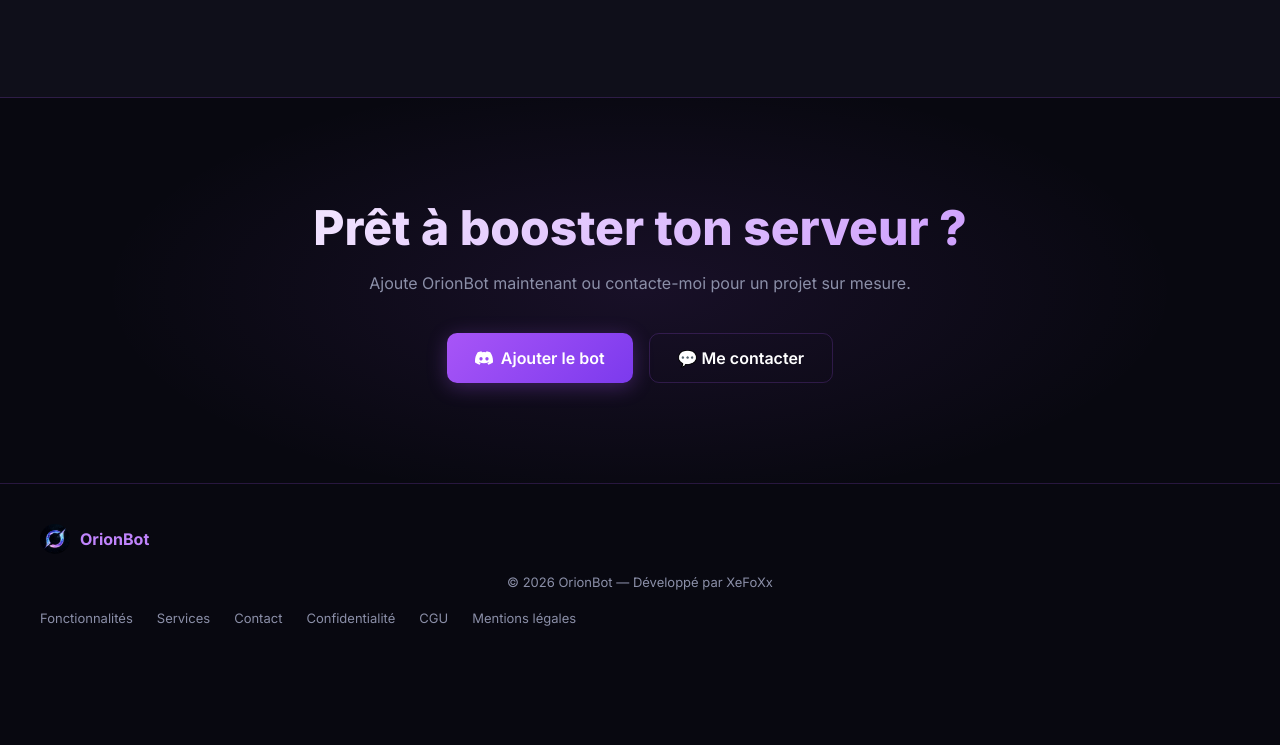
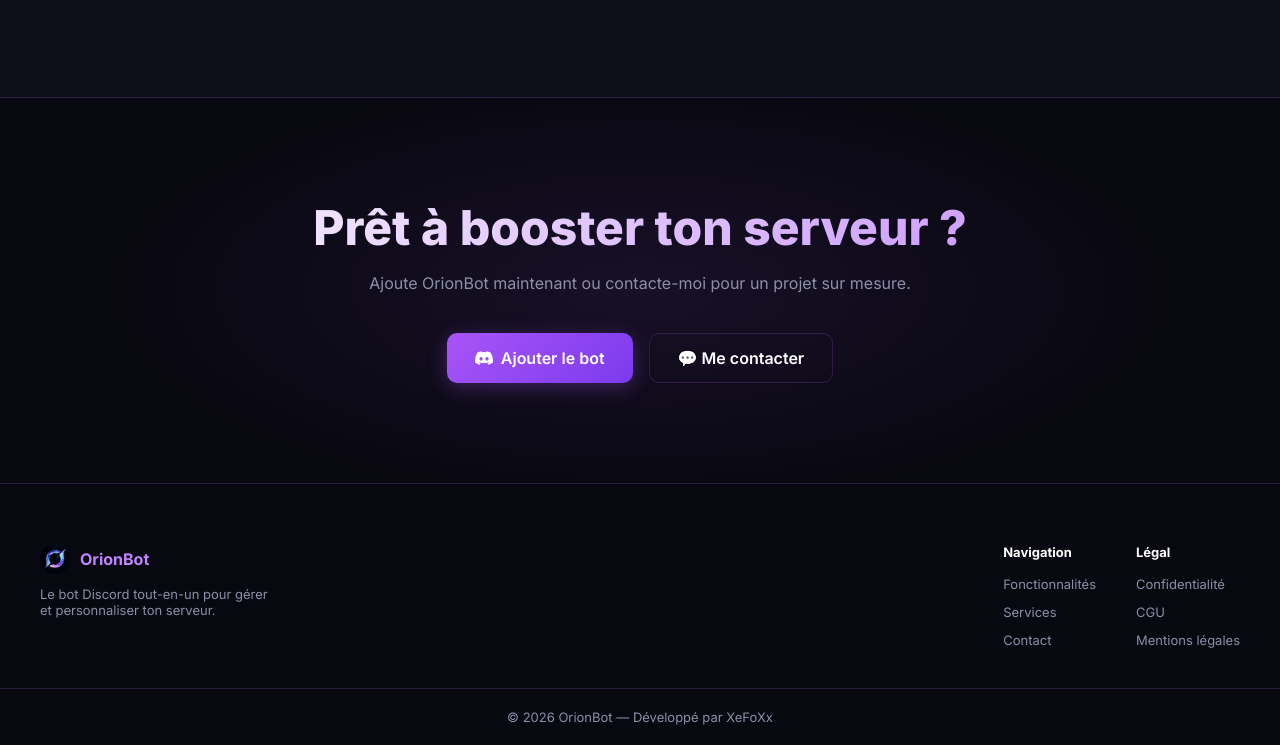
Before and after one commit to xefoxxtv/OrionWeb, a plain HTML site: page index.html in a window 1280 px wide. Shown: the part 2412-3157 px from the top of the page. Before the commit the page ends 3078 px from the top, so only its background shows below. Drawn offline with Linux system fonts and the light colour scheme; no server answers.

```diff
--- a/index.html
+++ b/index.html
@@ -460,18 +460,18 @@
         /* FOOTER */
         footer {
             border-top: 1px solid var(--border);
-            padding: 40px;
-            display: flex;
-            align-items: center;
-            justify-content: space-between;
-            flex-wrap: wrap;
-            gap: 20px;
+            padding: 60px 40px 40px;
+            display: grid;
+            grid-template-columns: 1fr auto auto;
+            gap: 40px;
+            align-items: start;
         }
 
         .footer-logo {
             display: flex;
             align-items: center;
             gap: 10px;
+            margin-bottom: 12px;
         }
 
         .footer-logo-img {
@@ -495,20 +495,39 @@
             color: var(--text-muted);
         }
 
-        .footer-links {
+        .footer-col {
             display: flex;
-            gap: 24px;
+            flex-direction: column;
+            gap: 12px;
         }
 
-        .footer-links a {
+        .footer-col-title {
+            font-size: 13px;
+            font-weight: 700;
+            color: var(--text);
+            margin-bottom: 4px;
+        }
+
+        .footer-col a {
             font-size: 13px;
             color: var(--text-muted);
             text-decoration: none;
             transition: color 0.2s;
         }
 
-        .footer-links a:hover {
+        .footer-col a:hover {
             color: var(--purple-light);
+        }
+
+        .footer-bottom {
+            border-top: 1px solid var(--border);
+            padding: 20px 40px;
+            text-align: center;
+        }
+
+        .footer-bottom p {
+            font-size: 13px;
+            color: var(--text-muted);
         }
     </style>
 </head>
@@ -649,22 +668,29 @@
 
     <!-- FOOTER -->
     <footer>
-        <div class="footer-logo">
-            <div class="footer-logo-img"></div>
-            <span>OrionBot</span>
+        <div>
+            <div class="footer-logo">
+                <div class="footer-logo-img"></div>
+                <span>OrionBot</span>
+            </div>
+            <p>Le bot Discord tout-en-un pour gérer<br>et personnaliser ton serveur.</p>
         </div>
-        <p style="text-align:center; width:100%;">© 2026 OrionBot — Développé par XeFoXx</p>
-        <div class="footer-links">
-            <div class="footer-links">
+        <div class="footer-col">
+            <span class="footer-col-title">Navigation</span>
             <a href="#features">Fonctionnalités</a>
             <a href="#services">Services</a>
             <a href="#contact">Contact</a>
+        </div>
+        <div class="footer-col">
+            <span class="footer-col-title">Légal</span>
             <a href="/legal.html">Confidentialité</a>
             <a href="/legal.html">CGU</a>
             <a href="/legal.html">Mentions légales</a>
-</div>
         </div>
     </footer>
+    <div class="footer-bottom">
+        <p>© 2026 OrionBot — Développé par XeFoXx</p>
+    </div>
 
 </body>
 </html>
```
